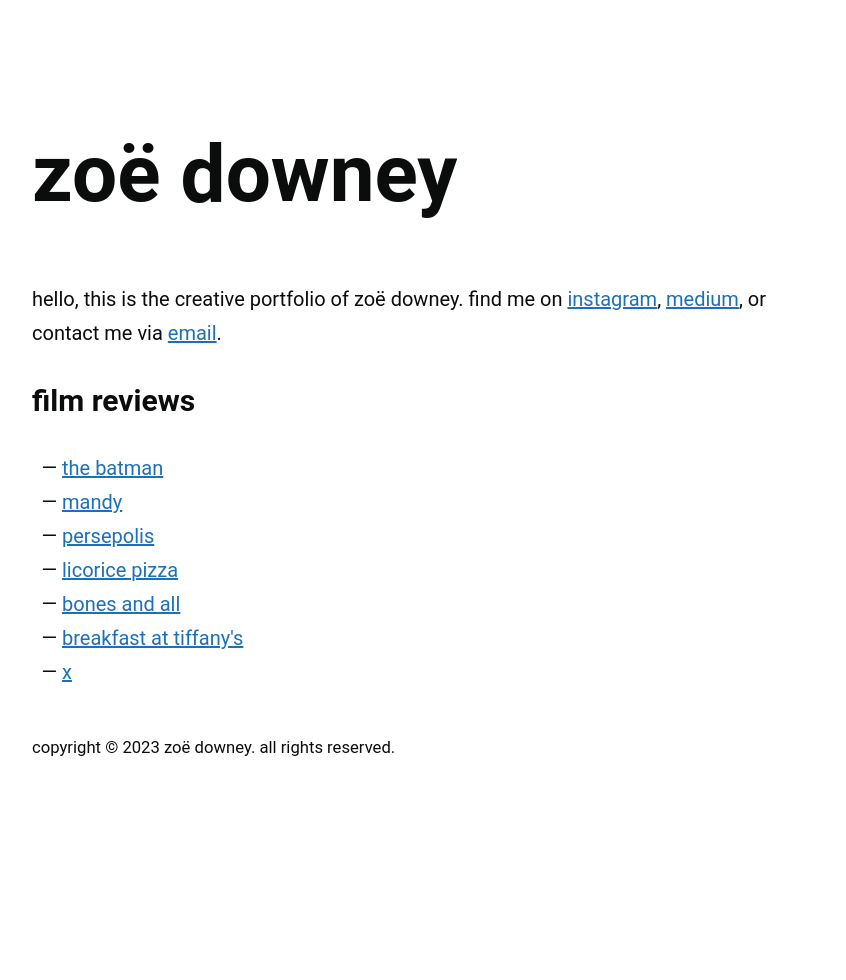
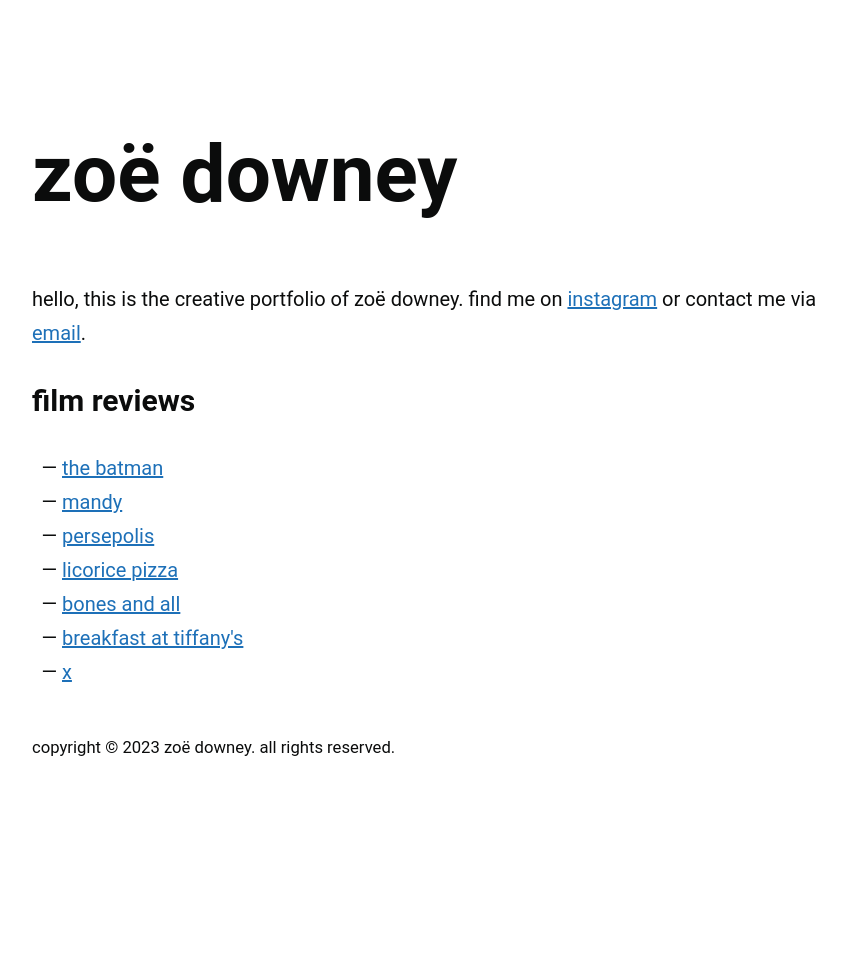
Before and after one commit to zoeurl/zoedowney.github.io, a Jekyll site: the page built from index.html, in a window 1280 px wide. Shown: the whole page, without its empty margins (208-1054 px from the left). Built offline with Jekyll 4.4.1, drawn with Linux system fonts in a browser that asks for light colours.

Commit message:
Update index.html
removed medium link

```diff
--- a/index.html
+++ b/index.html
@@ -5,8 +5,7 @@ layout: default
 
 <p>
 hello, this is the creative portfolio of zoë downey. find me on
-<a href="https://www.instagram.com/zoeurl/">instagram</a>,
-<a href="https://medium.com/@zoedowney/">medium</a>,
+<a href="https://www.instagram.com/zoeurl/">instagram</a>
 or contact me via <a href="mailto:{{site.email}}">email</a>.
 </p>
 
```
